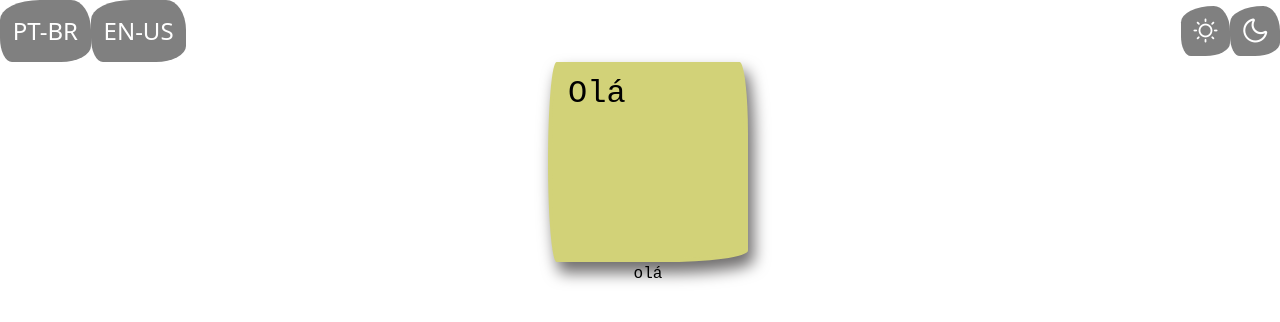
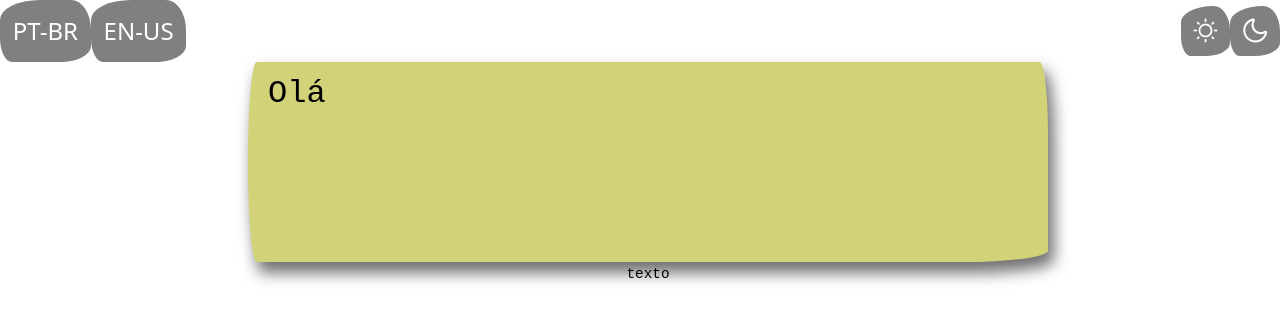
Before and after one commit to ianer-glitch/who-am-i-book, a Next.js app: page /portfolio/home in a window 1280 px wide. Shown: the top 322 px of the page. Built offline with nearby package versions, Linux system fonts and the light colour scheme; a web font is replaced by a local one.

Commit message:
feat : changes in home

```diff
--- /dev/null
+++ b/src/app/portfolio/components/profilePostIt/ProfilePostIt.tsx
@@ -0,0 +1,12 @@
+import { PostIt } from "@/shared/components/atoms/postIt/PostIt"
+import { useTranslation } from "@/shared/locales"
+
+
+export const ProfilePostIt = () => {
+    const {t} = useTranslation()
+return (
+    <PostIt className="w-full" color="yellow">
+        <h1>{t("profilePostItTitle")}</h1>
+    </PostIt>
+)
+}
--- a/src/app/portfolio/components/profilePostIt/profilePostIt.tsx
+++ /dev/null
@@ -1,10 +0,0 @@
-import { PostIt } from "@/shared/components/atoms/postIt/PostIt"
-
-
-export const ProfilePostIt = () => {
-return (
-    <PostIt color="yellow">
-        <h1>Olá</h1>
-    </PostIt>
-)
-}
--- a/src/app/portfolio/home/page.tsx
+++ b/src/app/portfolio/home/page.tsx
@@ -1,7 +1,7 @@
 
 'use client'
 import { useTranslation } from "@/shared/locales";
-import { ProfilePostIt } from "../components/profilePostIt/profilePostIt";
+import { ProfilePostIt } from "../components/profilePostIt/ProfilePostIt";
 import style from "./home.module.css"
 
 export default function Home() {
@@ -12,7 +12,7 @@ export default function Home() {
    <div className={style['notebook']}>
     <div className="absolute top-0 flex items-center justify-start flex-col w-full h-full">
     <ProfilePostIt/>
-    {t("title")}
+    <p>{t("homeAbout")}</p>
 
     </div>
     </div>
--- a/src/shared/components/atoms/postIt/PostIt.tsx
+++ b/src/shared/components/atoms/postIt/PostIt.tsx
@@ -1,13 +1,14 @@
 import style from './postIt.module.css'
 export interface IPostIt{
     children : React.ReactNode
-    color : "yellow" | "red" | "blue" | "green" | "pink"
+    color : "yellow" | "red" | "blue" | "green" | "pink",
+    className?:string
 }
 
 
 export const PostIt = (props : IPostIt) =>{
     return(
-        <div className={`${style[props.color]} ${style['container']}`}>
+        <div className={`${style[props.color]} ${style['container']} ${props.className}`}>
             {props.children}
         </div>
     )
--- a/src/shared/locales/languages/enUs.ts
+++ b/src/shared/locales/languages/enUs.ts
@@ -1,3 +1,4 @@
 export const enUs = {
-    title:"hello"
+    profilePostItTitle : "Hello",
+    homeAbout : "text",
 }
--- a/src/shared/locales/languages/ptBr.ts
+++ b/src/shared/locales/languages/ptBr.ts
@@ -1,3 +1,5 @@
 export const ptBr = {
-    title : "olá"
+    profilePostItTitle : "Olá",
+    homeAbout : "texto",
+
 }
```
